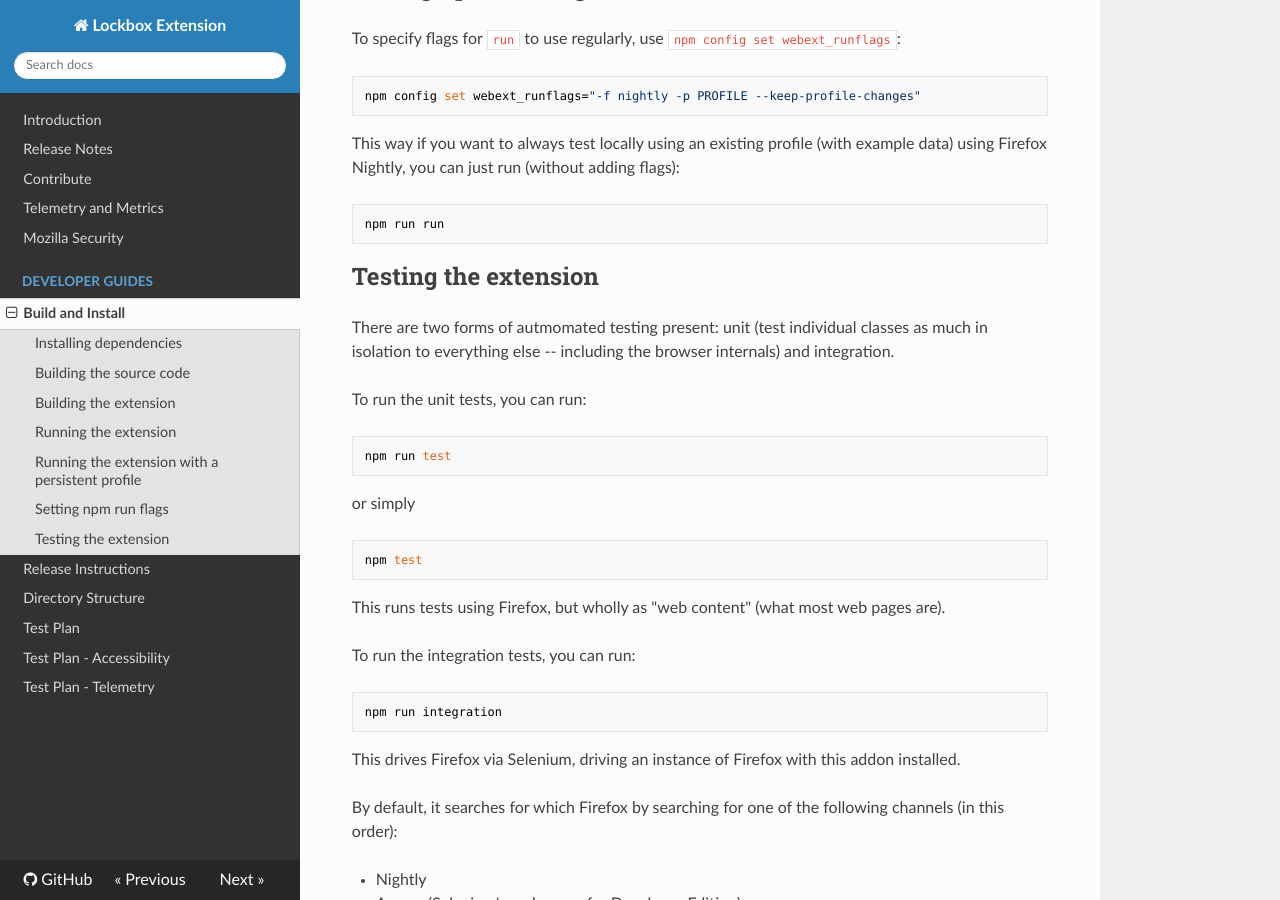
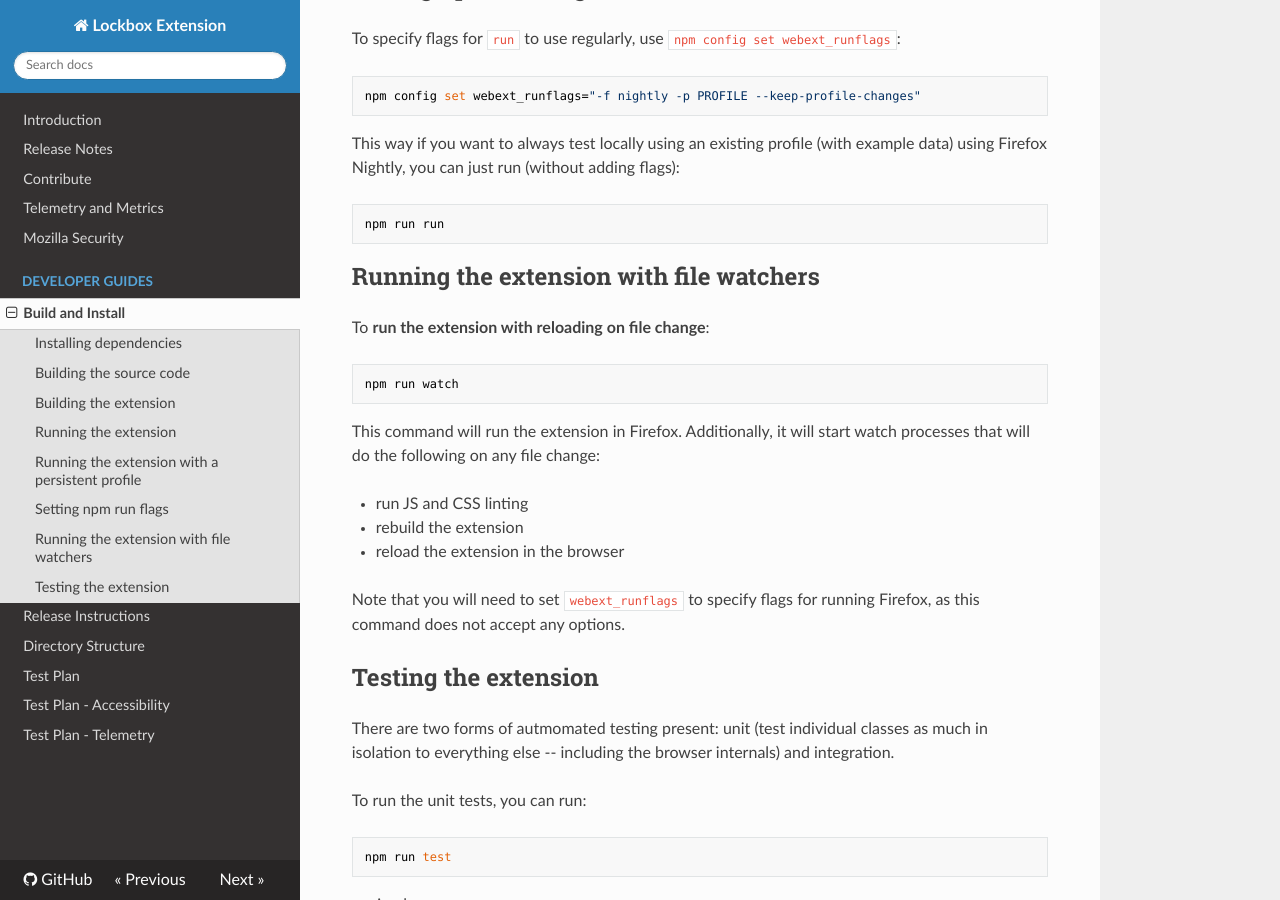
Before and after one commit to mozilla-lockwise/lockwise-addon, an MkDocs documentation site: the page built from docs/developer/install.md, in a window 1280 px wide and 900 px high, scrolled down 1498 px. Built offline with MkDocs 1.6.1, drawn with Linux system fonts in a browser that asks for light colours; nearby versions of some CDN libraries; old or Windows-style settings are respelled for this version of MkDocs.

Commit message:
Add `npm run watch` script for file watching

````diff
--- a/docs/developer/install.md
+++ b/docs/developer/install.md
@@ -77,6 +77,24 @@ example data) using Firefox Nightly, you can just run (without adding flags):
 npm run run
 ```
 
+## Running the extension with file watchers
+
+To **run the extension with reloading on file change**:
+
+```sh
+npm run watch
+```
+
+This command will run the extension in Firefox. Additionally, it will start
+watch processes that will do the following on any file change:
+
+* run JS and CSS linting
+* rebuild the extension
+* reload the extension in the browser
+
+Note that you will need to set `webext_runflags` to specify flags for running
+Firefox, as this command does not accept any options.
+
 ## Testing the extension
 
 There are two forms of autmomated testing present: unit (test individual classes as much in isolation to everything else -- including the browser internals) and integration.
````
Also changed, not shown: package.json (+11 -1 lines), 1 other file.
